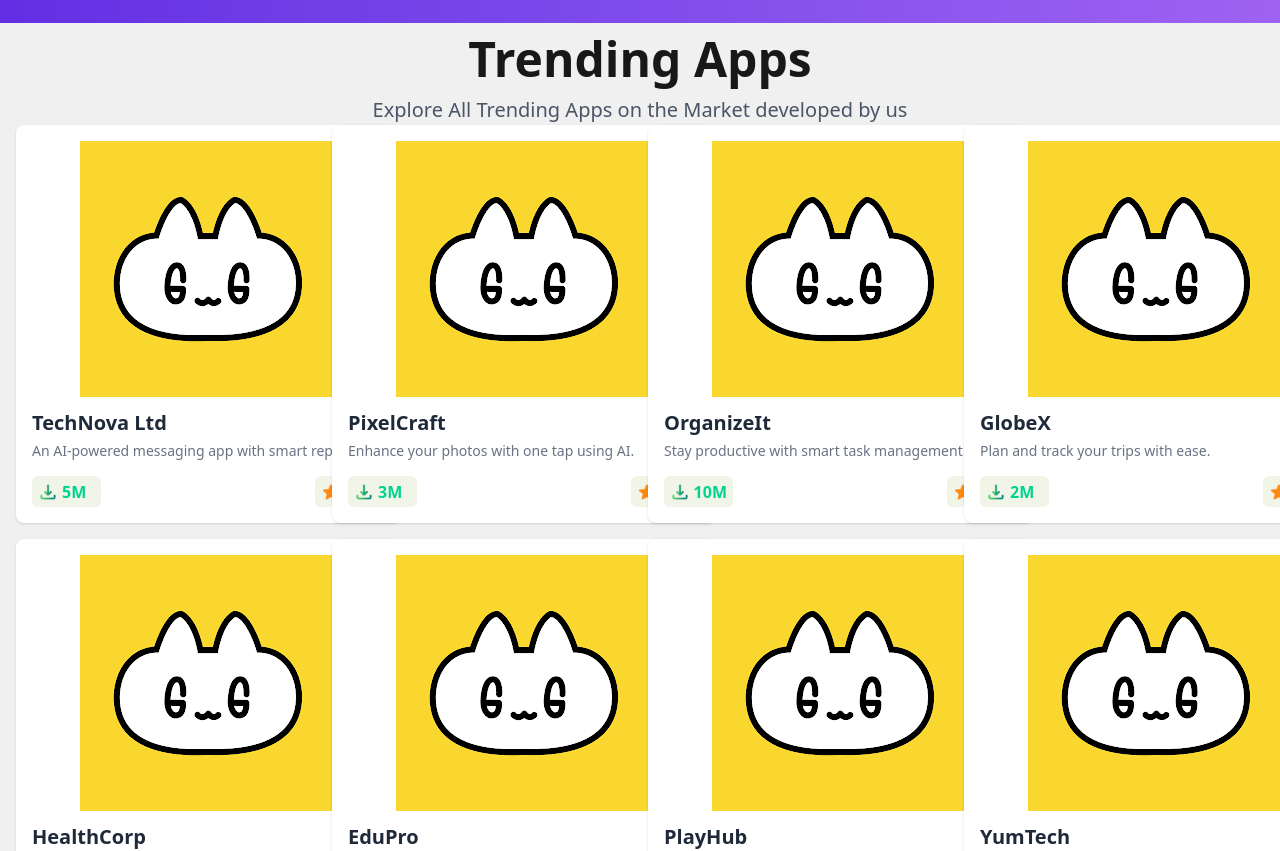
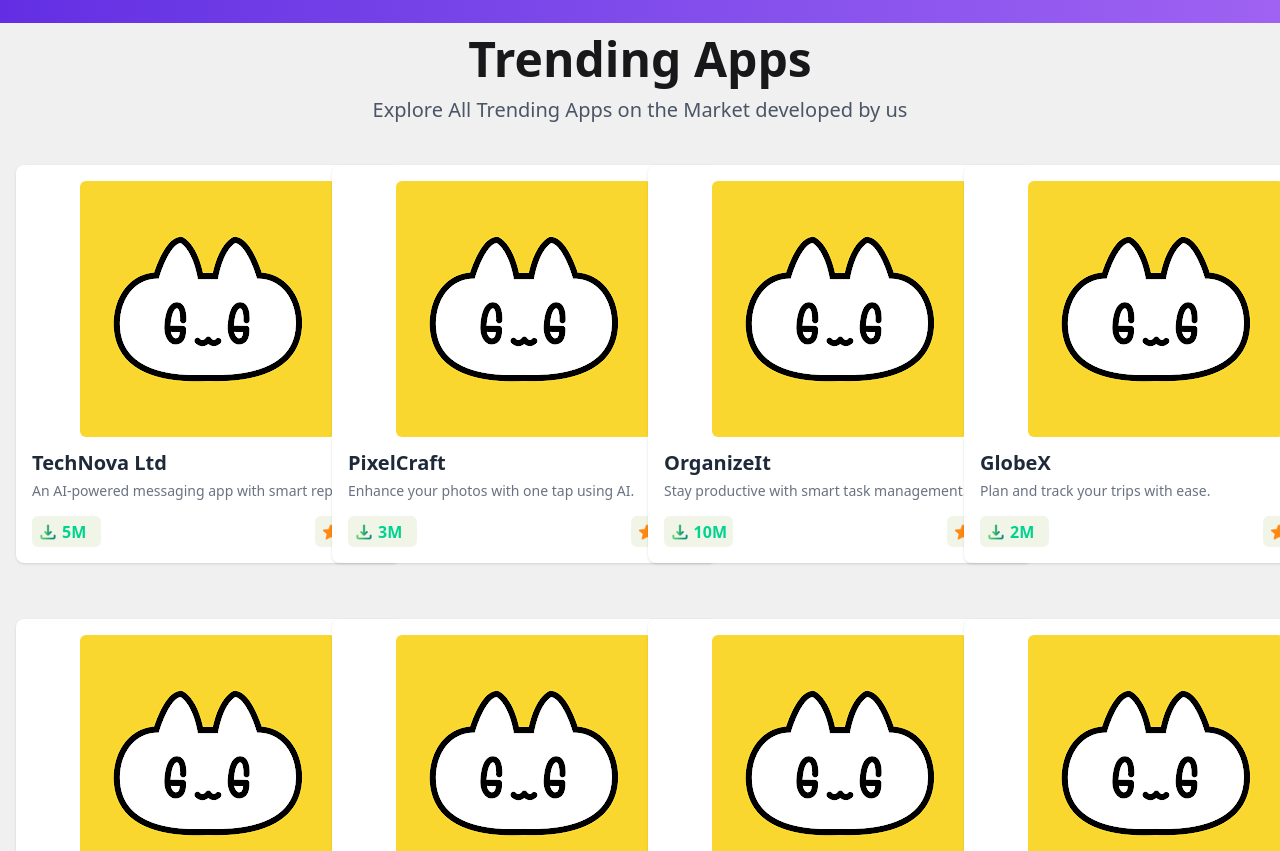
Before and after one commit to riyad1998-cyber/application-house, a React (Vite) app: page / in a window 1280 px wide. Shown: the part 1220-2071 px from the top of the page. Built offline with nearby package versions, Linux system fonts and the light colour scheme.

Commit message:
added by hover efect edit

```diff
--- a/src/Components/ApplicationsCard.jsx
+++ b/src/Components/ApplicationsCard.jsx
@@ -7,10 +7,11 @@ const ApplicationsCard = ({ app }) => {
   const { companyName, description, downloads, ratingAvg } = app;
 
   return (
-    <div className="card bg-base-100 w-96 shadow-sm p-4">
+    <div className="card bg-base-100 w-96 shadow-sm p-4 transition-transform transform hover:scale-105 hover:shadow-lg rounded-lg mt-[40px]">
       <figure>
-        <img src={image} alt="App" />
+        <img src={image} alt="App" className="rounded-md" />
       </figure>
+
 
       <div className="mt-3 mb-4">
         <h2 className="text-xl font-semibold text-gray-800">{companyName}</h2>
```
